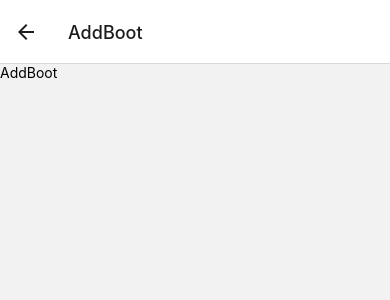
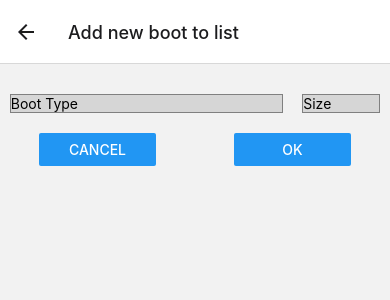
Before and after one commit to Mir4H/ReactNativeTasks, a React Native app in the folder taskCRUD/: screen / in a window 390 px wide. Both pictures are taken after a click on the button "ADD BOOT". Shown: the top 300 px of the page. Built offline with nearby package versions, Linux system fonts and the light colour scheme.

Commit message:
Setting up Add boot

```diff
--- a/taskCRUD/App.js
+++ b/taskCRUD/App.js
@@ -1,78 +1,166 @@
 import React, {useState} from 'react';
-import { View, Text, Button, StyleSheet, FlatList, TouchableOpacity } from 'react-native';
-import { NavigationContainer } from '@react-navigation/native';
-import { createNativeStackNavigator } from '@react-navigation/native-stack';
+import {
+  View,
+  Text,
+  Button,
+  StyleSheet,
+  FlatList,
+  TouchableOpacity,
+  TextInput,
+} from 'react-native';
+import {NavigationContainer} from '@react-navigation/native';
+import {createNativeStackNavigator} from '@react-navigation/native-stack';
 
 const Stack = createNativeStackNavigator();
 
-const App=()=>{
+const App = () => {
   return (
     <NavigationContainer>
       <Stack.Navigator initialRouteName="Details">
-        <Stack.Screen name="Home" component={HomeScreen} />
-        <Stack.Screen name="AddBoot" component={AddBootScreen} />
+        <Stack.Screen name="Home" component={HomeScreen} options={{ title: 'Boot List' }}/>
+        <Stack.Screen name="AddBoot" component={AddBootScreen} options={{ title: 'Add new boot to list' }}/>
       </Stack.Navigator>
     </NavigationContainer>
   );
-}
-const HomeScreen=(props)=>{
+};
 
-  const [bootList, addBoot]=useState([{"id":1, "type":"Leather Boot", "size":39}, {"id":2, "type":"Winter Boot", "size":42}]);
+const HomeScreen = props => {
+  const [bootList, addBoot] = useState([
+    {id: 1, type: 'Leather Boot', size: 39},
+    {id: 2, type: 'Winter Boot', size: 42},
+  ]);
 
-  const renderBoot=(item)=>{
-    return(
+  const renderBoot = item => {
+    return (
       <TouchableOpacity activeOpacity={0.8}>
         <View style={styles.listItemStyle}>
-          <Text>{item.index+1}: {item.item.type} {item.item.size}</Text>
+          <Text>
+            {item.index + 1}: {item.item.type} {item.item.size}
+          </Text>
         </View>
       </TouchableOpacity>
     );
-  }
-
-    return(
-      <View style={{flex:1}}>
-        <Button onPress={()=>props.navigation.navigate("AddBoot")} title="Add Boot"/>
+  };
+  return (
+    <View style={{flex: 1}}>
+      <Button
+        onPress={() => props.navigation.navigate('AddBoot')}
+        title="Add Boot"
+      />
       <View style={styles.homeStyle}>
-          <Text style={styles.textStyle}>Boot List</Text>
-          <FlatList style={styles.flatlistStyle}
+        <FlatList
+          style={styles.flatlistStyle}
           data={bootList}
           renderItem={renderBoot}
         />
       </View>
     </View>
   );
-  }
+};
 
-  const AddBootScreen=(props)=>{
-    return(
-        <View>
-          <Text>AddBoot</Text>
+const AddBootScreen = props => {
+  const [bootType, setBootType] = useState('');
+  const [bootSize, setBootSize] = useState('');
+
+  const typeInputHandler = enteredNumb => {
+    setBootType(enteredNumb);
+  };
+
+  const sizeInputHandler = enteredText => {
+    setBootSize(enteredText);
+  };
+
+  const cancelBoot = () => {
+    setBootType('');
+    setBootSize('');
+    props.navigation.navigate('Home')
+  };
+
+
+  return (
+    <View style={styles.mainform}>
+      <View style={styles.formstyle}>
+      <TextInput
+          style={styles.typeinput}
+          maxLength={30}
+          value={bootType}
+          onChangeText={typeInputHandler}
+          placeholder="Boot Type"
+        />
+        <TextInput
+          style={styles.sizeinput}
+          maxLength={4}
+          keyboardType = 'numeric'
+          value={bootSize}
+          onChangeText={sizeInputHandler}
+          placeholder="Size"
+        />
+      </View>
+    <View style={styles.formstyle}>
+      <View style={styles.buttonstyle}>
+        <Button title="Cancel" onPress={cancelBoot} />
+      </View>
+      <View style={styles.buttonstyle}>
+        <Button title="OK" />
+      </View>
+    </View>
     </View>
   );
-  }
+};
 
-  const styles=StyleSheet.create({
-    textStyle:{
+const styles = StyleSheet.create({
+  textStyle: {
     fontSize: 20,
-      padding:2,
+    padding: 2,
   },
-    homeStyle:{
-      marginTop:5,
-      flex:8,
-      alignItems:"center",
-      backgroundColor:"#eee",
-      width:"100%",
+  homeStyle: {
+    flex: 8,
+    alignItems: 'center',
+    backgroundColor: '#eee',
+    width: '100%',
   },
-    flatlistStyle:{
-      width:'80%',
-      backgroundColor:'grey',
+  flatlistStyle: {
+    width: '80%',
+    backgroundColor: 'grey',
   },
-    listItemStyle:{
-      marginTop:5,
-      padding:5,
-      backgroundColor:"#abc",
-      width:"80%",
-      alignSelf:"center",
-    }
+  listItemStyle: {
+    marginTop: 5,
+    padding: 5,
+    backgroundColor: '#abc',
+    width: '80%',
+    alignSelf: 'center',
+  },
+  mainform: {
+    alignItems: 'center',
+    marginTop: 10,
+    width: '100%',
+    flexDirection: 'column',
+    justifyContent: 'space-around',
+  },
+  sizeinput: {
+    backgroundColor: '#d6d6d6',
+    width: '20%',
+    borderColor: 'gray',
+    borderWidth: 1,
+    marginTop: 20,
+    marginBottom: 10,
+  },
+  typeinput: {
+    backgroundColor: '#d6d6d6',
+    width: '70%',
+    borderColor: 'gray',
+    borderWidth: 1,
+    marginTop: 20,
+    marginBottom: 10,
+  },
+  formstyle: {
+    width: '100%',
+    flexDirection: 'row',
+    marginBottom: 10,
+    justifyContent: 'space-around',
+  },
+  buttonstyle: {
+    width: '30%',
+  },
 });
 export default App;
```
Lines whose indentation alone changed are shown as unchanged.
